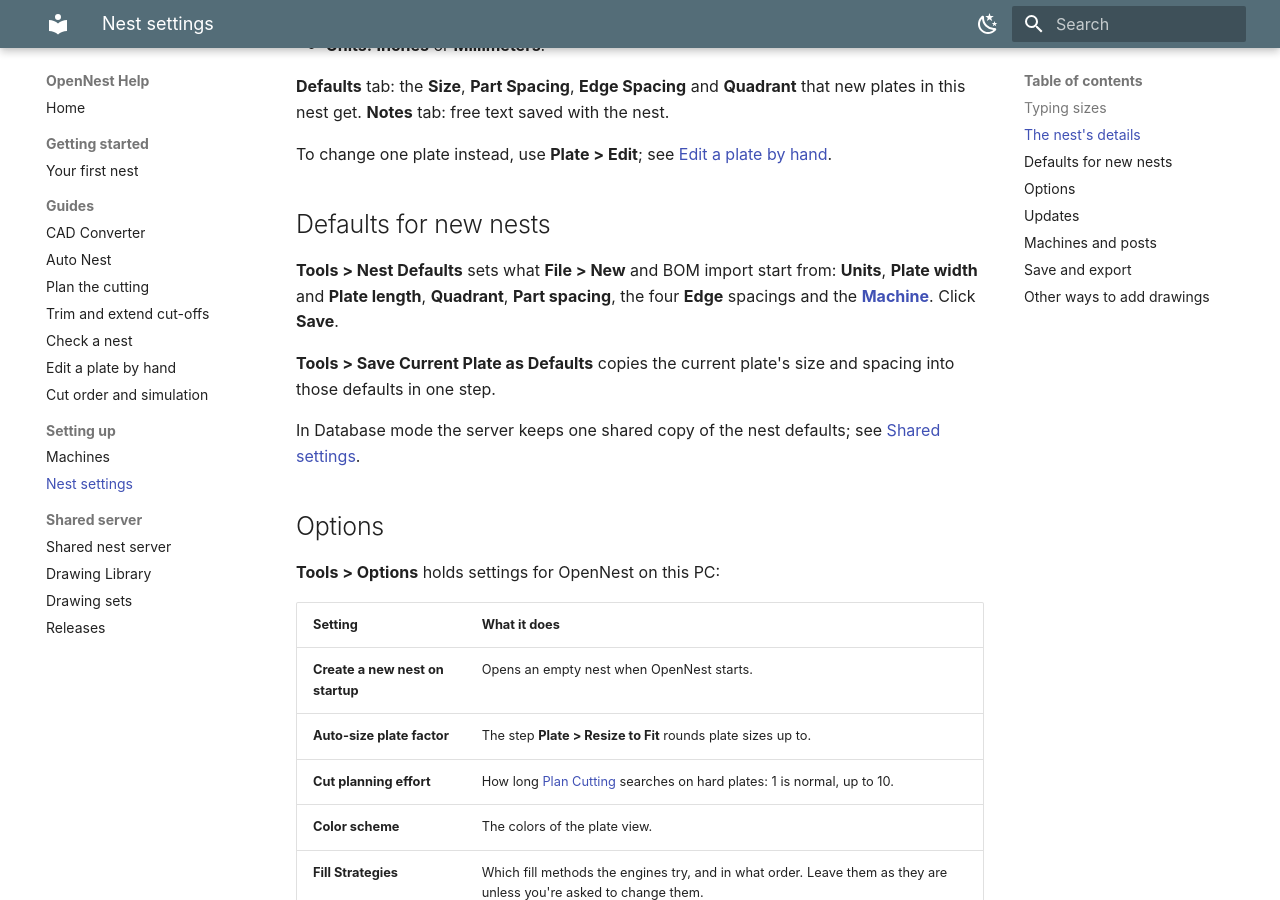
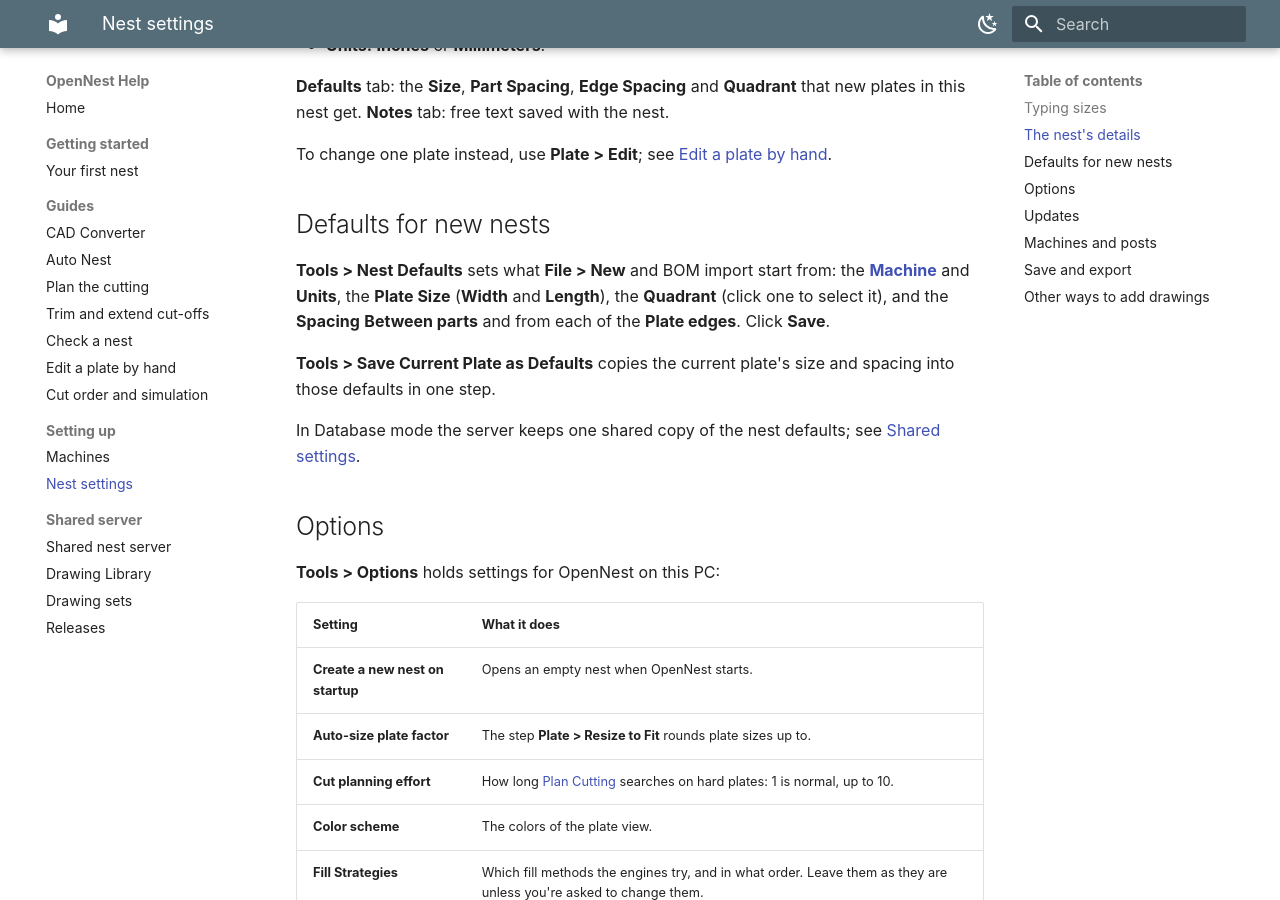
Before and after one commit to ajisaacs/opennest-help, an MkDocs documentation site: the page built from docs/nest-settings.md, in a window 1280 px wide and 900 px high, scrolled down 895 px. Built offline with MkDocs 1.6.1 and Material for MkDocs 9.7.7, drawn with Linux system fonts in a browser that asks for light colours.

Commit message:
Bring Nest Defaults, part placing, the simulator and library drawings up to date

```diff
--- a/docs/nest-settings.md
+++ b/docs/nest-settings.md
@@ -39,9 +39,10 @@
 
 ## Defaults for new nests {#nest-defaults}
 
-**Tools > Nest Defaults** sets what **File > New** and BOM import start from: **Units**,
-**Plate width** and **Plate length**, **Quadrant**, **Part spacing**, the four **Edge**
-spacings and the [**Machine**](machines.md#default-machine). Click **Save**.
+**Tools > Nest Defaults** sets what **File > New** and BOM import start from: the
+[**Machine**](machines.md#default-machine) and **Units**, the **Plate Size** (**Width**
+and **Length**), the **Quadrant** (click one to select it), and the **Spacing**
+**Between parts** and from each of the **Plate edges**. Click **Save**.
 
 **Tools > Save Current Plate as Defaults** copies the current plate's size and spacing
 into those defaults in one step.
```
Also changed, not shown: docs/drawing-library.md (+5 -0 lines), docs/edit-plates.md (+2 -1 lines), docs/sequencing.md (+4 -2 lines).
